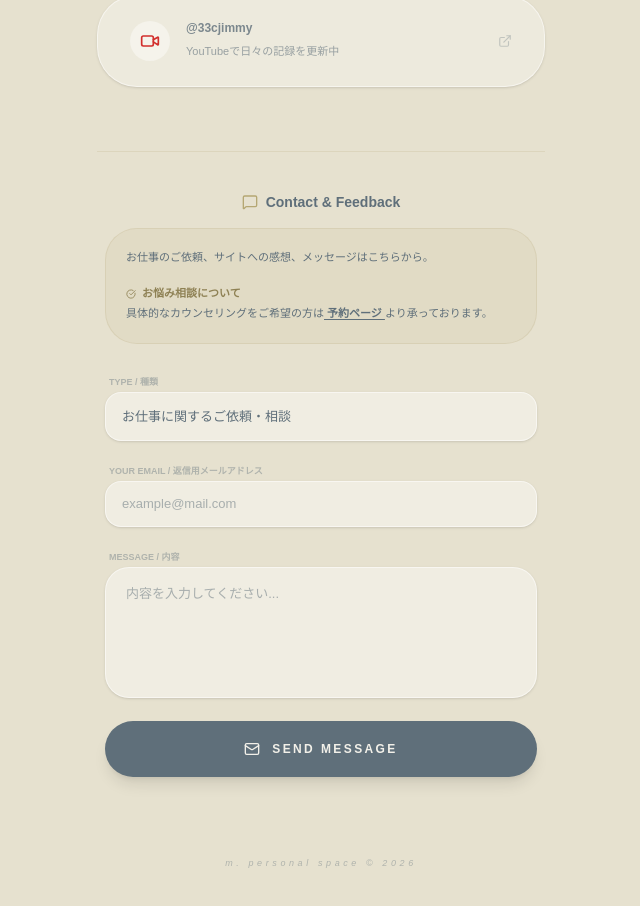
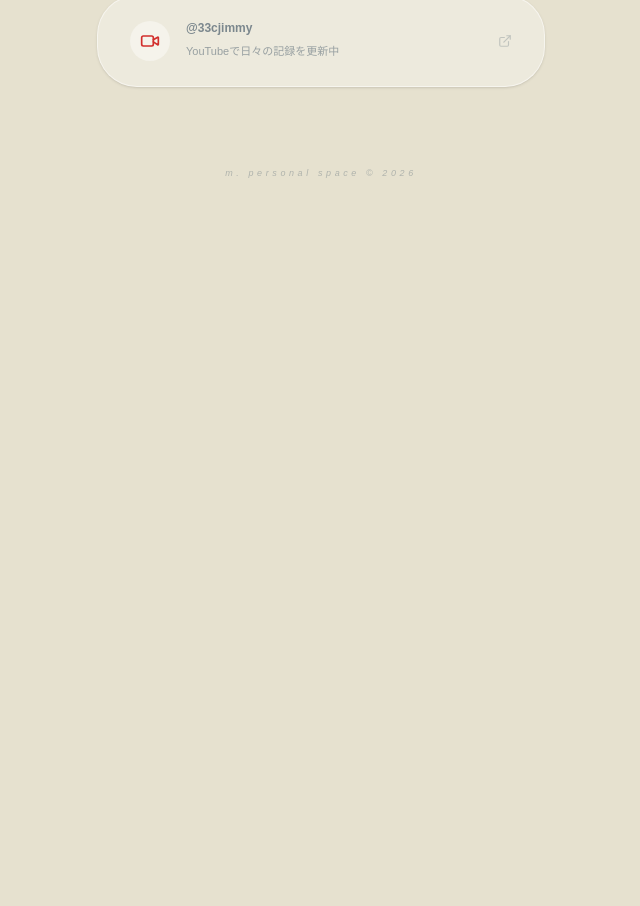
Before and after one commit to minomon893/m.-personal-space, a Next.js app: page /about in a window 1280 px wide. Shown: the part 1047-1953 px from the top of the page, without its empty margins (319-959 px from the left). After the commit the page ends 1300 px from the top, so only its background shows below. Built offline with nearby package versions, Linux system fonts and the light colour scheme.

Commit message:
Remove contact form from About page

```diff
--- a/src/app/about/page.js
+++ b/src/app/about/page.js
@@ -1,42 +1,10 @@
 "use client";
 
-import React, { useState } from "react";
+import React from "react";
 import Link from "next/link";
-import { ArrowLeft, Video, MessageSquare, Send, Heart, ExternalLink, CheckCircle, Mail } from "lucide-react";
+import { ArrowLeft, Video, ExternalLink } from "lucide-react";
 
 export default function AboutPage() {
-  const [submitted, setSubmitted] = useState(false);
-  const [isSending, setIsSending] = useState(false);
-
-  const handleSubmit = async (e) => {
-    e.preventDefault();
-    setIsSending(true);
-
-    const formData = new FormData(e.target);
-
-    // Gmailで認証済みの正しいアクセスキーを適用
-    formData.append("access_key", "e19318c0-ba7c-4e5f-a23a-9de3d87939a6");
-
-    try {
-      const response = await fetch("https://api.web3forms.com/submit", {
-        method: "POST",
-        body: formData
-      });
-
-      const data = await response.json();
-
-      if (data.success) {
-        setSubmitted(true);
-      } else {
-        alert("送信に失敗しました。認証メールを確認済みかチェックしてください。");
-      }
-    } catch (error) {
-      alert("エラーが発生しました。ネットワーク環境を確認してください。");
-    } finally {
-      setIsSending(false);
-    }
-  };
-
   return (
     <div className="min-h-screen bg-[#E6E1CF] p-8 text-[#5F6F7A] flex flex-col items-center font-[var(--font-sans)]">
 
@@ -114,76 +82,6 @@ export default function AboutPage() {
           </a>
         </section>
 
-        {/* CONTACT FORM SECTION */}
-        <section className="space-y-6 pt-10 border-t border-[#B5A773]/20">
-          <div className="text-center space-y-4">
-            <h2 className="text-sm font-bold flex items-center justify-center gap-2">
-              <MessageSquare size={16} className="text-[#B5A773]" /> Contact & Feedback
-            </h2>
-            <div className="bg-[#B5A773]/10 p-5 rounded-[2rem] border border-[#B5A773]/20 mx-2 text-left">
-              <p className="text-[11px] leading-relaxed">
-                お仕事のご依頼、サイトへの感想、メッセージはこちらから。<br /><br />
-                <span className="text-[#8e8154] font-bold inline-flex items-center gap-1.5">
-                  <CheckCircle size={10} /> お悩み相談について
-                </span><br />
-                具体的なカウンセリングをご希望の方は
-                <Link href="/booking" className="underline underline-offset-2 hover:text-[#B5A773] font-bold"> 予約ページ </Link>
-                より承っております。
-              </p>
-            </div>
-          </div>
-
-          {submitted ? (
-            <div className="bg-white/50 p-10 rounded-[2.5rem] text-center space-y-4 border border-white/50 animate-in fade-in duration-500">
-              <Heart className="mx-auto text-[#B5A773]" size={24} />
-              <p className="text-xs font-bold tracking-wider leading-relaxed">
-                メッセージを受け付けました。<br />ありがとうございます。
-              </p>
-              <button onClick={() => setSubmitted(false)} className="text-[10px] underline underline-offset-4 opacity-50 hover:opacity-100 transition-all">別のメッセージを送る</button>
-            </div>
-          ) : (
-            <form onSubmit={handleSubmit} className="space-y-4 px-2">
-              {/* スパム対策: ハニーポット (人間には見えず、ボットだけが入力してしまう罠) */}
-              <input type="checkbox" name="botcheck" className="hidden" style={{ display: "none" }} />
-
-              <input type="hidden" name="from_name" value="m. personal space" />
-
-              <div className="space-y-1.5">
-                <label className="text-[9px] font-bold opacity-40 uppercase ml-1">Type / 種類</label>
-                <select name="subject" className="w-full bg-white/40 border border-white/50 rounded-2xl px-4 py-3.5 text-[13px] text-[#5F6F7A] focus:outline-none focus:border-[#B5A773]/40 appearance-none shadow-sm">
-                  <option>お仕事に関するご依頼・相談</option>
-                  <option>サイトへのフィードバック</option>
-                  <option>メッセージ</option>
-                  <option>その他</option>
-                </select>
-              </div>
-
-              <div className="space-y-1.5">
-                <label className="text-[9px] font-bold opacity-40 uppercase ml-1">Your Email / 返信用メールアドレス</label>
-                <input required type="email" name="email" placeholder="example@mail.com" className="w-full bg-white/40 border border-white/50 rounded-2xl px-4 py-3 text-[13px] text-[#5F6F7A] focus:outline-none focus:border-[#B5A773]/40 shadow-sm" />
-              </div>
-
-              <div className="space-y-1.5">
-                <label className="text-[9px] font-bold opacity-40 uppercase ml-1">Message / 内容</label>
-                <textarea required name="message" rows="5" placeholder="内容を入力してください..." className="w-full bg-white/40 border border-white/50 rounded-3xl px-5 py-4 text-[13px] text-[#5F6F7A] focus:outline-none focus:border-[#B5A773]/40 transition-all resize-none shadow-sm" />
-              </div>
-
-              <button
-                type="submit"
-                disabled={isSending}
-                className="w-full py-5 bg-[#5F6F7A] text-[#F2F0E9] rounded-full shadow-lg flex items-center justify-center gap-3 hover:bg-[#52606A] active:scale-95 transition-all mt-4 disabled:opacity-50"
-              >
-                {isSending ? <span className="text-xs animate-pulse">Sending...</span> : (
-                  <>
-                    <Mail size={16} />
-                    <span className="text-xs font-bold tracking-[0.2em] uppercase">Send Message</span>
-                  </>
-                )}
-              </button>
-            </form>
-          )}
-        </section>
-
       </main>
 
       <footer className="mt-auto pb-10 text-[9px] tracking-[0.4em] opacity-40 italic">
--- a/src/app/menu/bot/page.js
+++ b/src/app/menu/bot/page.js
@@ -34,16 +34,13 @@ export default function SoftKotoBot() {
             </div>
           </div>
 
-          {/* コンセプトメッセージ */}
-          <div className="max-w-[280px] mx-auto space-y-2 text-center mb-20">
-            <p className="text-[11px] leading-relaxed tracking-[0.15em] opacity-85 font-normal">
-              「正しさ」より「調和」を大切に。
-            </p>
-            <p className="text-[11px] leading-relaxed tracking-[0.15em] opacity-85 font-normal">
-              心の余裕をデザインするための
-            </p>
-            <p className="text-[11px] leading-relaxed tracking-[0.15em] opacity-85 font-normal">
-              アサーティブ・ツールです。
+          {/* アサーティブの説明を追加 */}
+          <div className="max-w-[300px] mx-auto mb-10 text-center">
+            <h2 className="text-[10px] font-bold tracking-[0.2em] opacity-40 uppercase mb-4">What is Assertive?</h2>
+            <p className="text-[11px] leading-[2] tracking-[0.05em] opacity-70 font-normal">
+              相手を負かすためでも、自分を押し殺すためでもなく。<br />
+              「自分も相手も、どちらも大切にする」ための<br />
+              誠実で対等なコミュニケーション。
             </p>
           </div>
 
--- a/src/app/menu/poem/page.js
+++ b/src/app/menu/poem/page.js
@@ -28,7 +28,6 @@ export default function PoemPage() {
           .select('*');
 
         if (error) throw error;
-        // DBにデータがあればセット、なければ元の格言を使う
         if (data && data.length > 0) {
           setDbPoems(data);
         } else {
@@ -36,7 +35,6 @@ export default function PoemPage() {
         }
       } catch (err) {
         console.error("Error fetching poems:", err.message);
-        // エラー時も元の格言を表示できるようにセット
         setDbPoems(originalPoems.map(p => ({ body: p.text, title: p.author })));
       }
     };
@@ -65,9 +63,18 @@ export default function PoemPage() {
     <div className="min-h-screen bg-[#E6E1CF] p-8 text-[#4F5D6B] font-sans selection:bg-[#C2B280]/20">
       <div className="max-w-md mx-auto h-[90vh] flex flex-col">
 
-        <Link href="/menu" className="text-[10px] tracking-[0.3em] font-bold opacity-40 uppercase flex items-center gap-2 mb-12 hover:opacity-100 transition-all">
+        <Link href="/menu" className="text-[10px] tracking-[0.3em] font-bold opacity-40 uppercase flex items-center gap-2 mb-8 hover:opacity-100 transition-all">
           <ArrowLeft size={12} /> Back to Menu
         </Link>
+
+        {/* 【追加】導入メッセージ */}
+        <header className="mb-12 text-center space-y-3">
+          <h1 className="text-[13px] font-bold tracking-[0.2em] opacity-80">Free a poem</h1>
+          <p className="text-[11px] leading-relaxed opacity-50 font-light tracking-wide">
+            鳥かごの中に眠る言葉たちが、<br />
+            今のあなたに必要な一節を届けてくれます。
+          </p>
+        </header>
 
         <div className="flex-1 flex flex-col items-center justify-center relative">
 
@@ -96,6 +103,7 @@ export default function PoemPage() {
               </div>
 
               <div className="absolute inset-0 flex items-center justify-center">
+                <div className="flex flex-col items-center gap-4">
                   <button
                     onClick={pullPoem}
                     disabled={isOpening}
@@ -103,6 +111,10 @@ export default function PoemPage() {
                   >
                     {isOpening ? "" : "Free a poem"}
                   </button>
+                  {!isOpening && !poem && (
+                    <span className="text-[9px] tracking-[0.2em] opacity-30 animate-pulse uppercase">Click to release</span>
+                  )}
+                </div>
               </div>
             </div>
           </div>
--- a/src/app/page.js
+++ b/src/app/page.js
@@ -146,8 +146,10 @@ export default function HomePage() {
 
       {/* FOOTER */}
       <footer className="w-full max-w-sm space-y-12 border-t border-[#B5A773]/30 pt-14 pb-12">
-        <nav className="flex justify-center gap-16 text-[10px] font-bold tracking-[0.2em] opacity-60">
+        {/* リンクを3つ並べるために gap を調整 */}
+        <nav className="flex justify-center gap-10 text-[10px] font-bold tracking-[0.2em] opacity-60">
           <Link href="/about" className="hover:text-[#B5A773] transition-colors">作者情報</Link>
+          <Link href="/contact" className="hover:text-[#B5A773] transition-colors">コンタクト</Link>
           <Link href="/terms" className="hover:text-[#B5A773] transition-colors">利用規約</Link>
         </nav>
 
```
Also changed, not shown: src/app/menu/notices/page.js (+3 -4 lines), src/app/menu/page.js (+23 -18 lines), 1 other file (tests, documents, lock files or other folders). Lines whose indentation alone changed are shown as unchanged.
